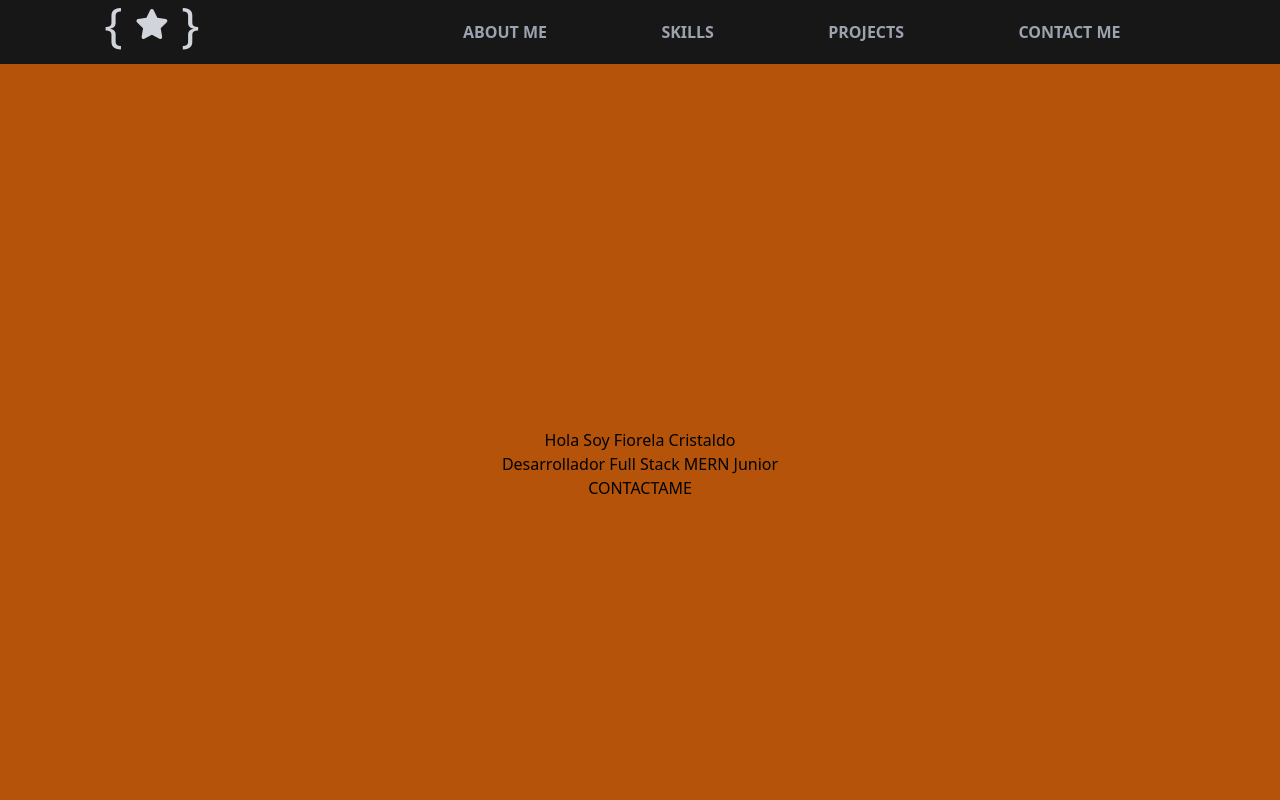
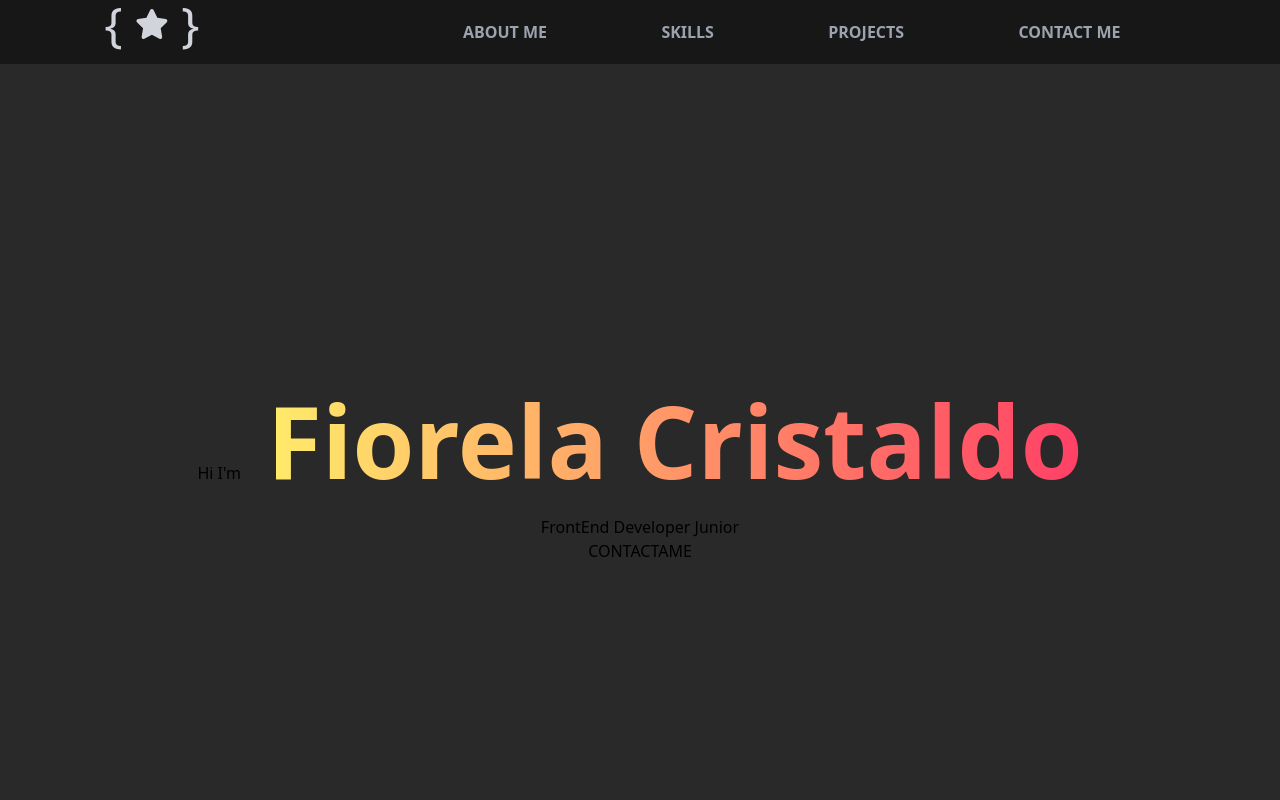
Before and after one commit to Cristaldo-Fiorela/portfolio, a React (Vite) app: page / in a window 1280 px wide. Shown: the top 800 px of the page. Built offline with nearby package versions, Linux system fonts and the light colour scheme.

Commit message:
implementando gradiente en nombre

```diff
--- a/index.html
+++ b/index.html
@@ -4,7 +4,7 @@
     <meta charset="UTF-8" />
     <link rel="icon" type="image/svg+xml" href="/vite.svg" />
     <meta name="viewport" content="width=device-width, initial-scale=1.0" />
-    <title>Vite + React</title>
+    <title>Cristaldo Fiorela</title>
   </head>
   <body>
     <div id="root"></div>
--- a/src/components/Welcome.jsx
+++ b/src/components/Welcome.jsx
@@ -1,9 +1,13 @@
+import '../css/welcome.css'
+
 const Welcome = () => {
 return (
     <>
-        <div className='bg-amber-700 h-screen flex flex-col justify-center items-center '>
-            <h1>Hola Soy Fiorela Cristaldo</h1>
-            <h2>Desarrollador Full Stack MERN Junior</h2>
+        <div className='h-screen flex flex-col justify-center items-center '>
+            <h1>    Hi I'm
+                <span className="welcome-name"> Fiorela Cristaldo</span>
+            </h1>
+            <h2>FrontEnd Developer Junior</h2>
             <button className="uppercase ">Contactame</button>
         </div>
     </>
--- /dev/null
+++ b/src/css/welcome.css
@@ -0,0 +1,21 @@
+h1 span.welcome-name {
+    font-size: 100px;
+    font-weight: 800;
+    background: linear-gradient(90deg, #FFF16A, #FF4066, #EE49FD, #6157ff);
+    background-clip: text;
+    color: transparent;
+    background-size: 300% 300%;
+    animation: gradient 6s ease-in-out infinite;
+}
+
+@keyframes gradient {
+	0% {
+		background-position: 0% 50%;
+	}
+	50% {
+		background-position: 100% 50%;
+	}
+	100% {
+		background-position: 0% 50%;
+	}
+}
--- a/src/index.css
+++ b/src/index.css
@@ -1,6 +1,10 @@
 @tailwind base;
 @tailwind components;
 @tailwind utilities;
+
+body {
+    background-color: #292929;
+}
 
 /*
 #292929
```
